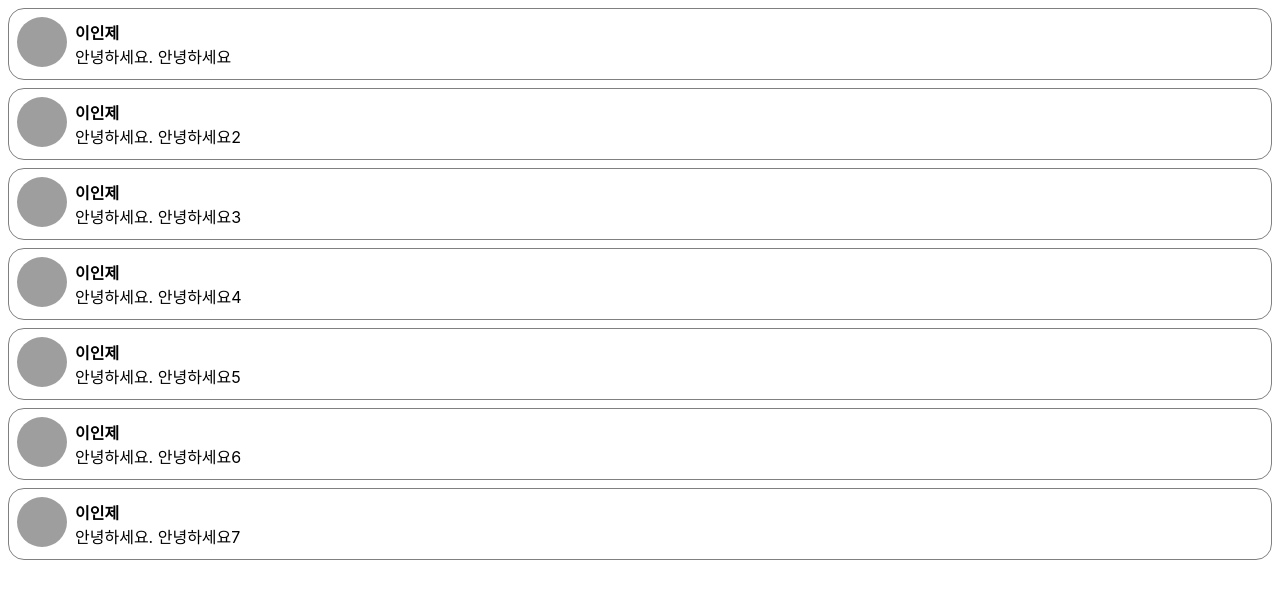
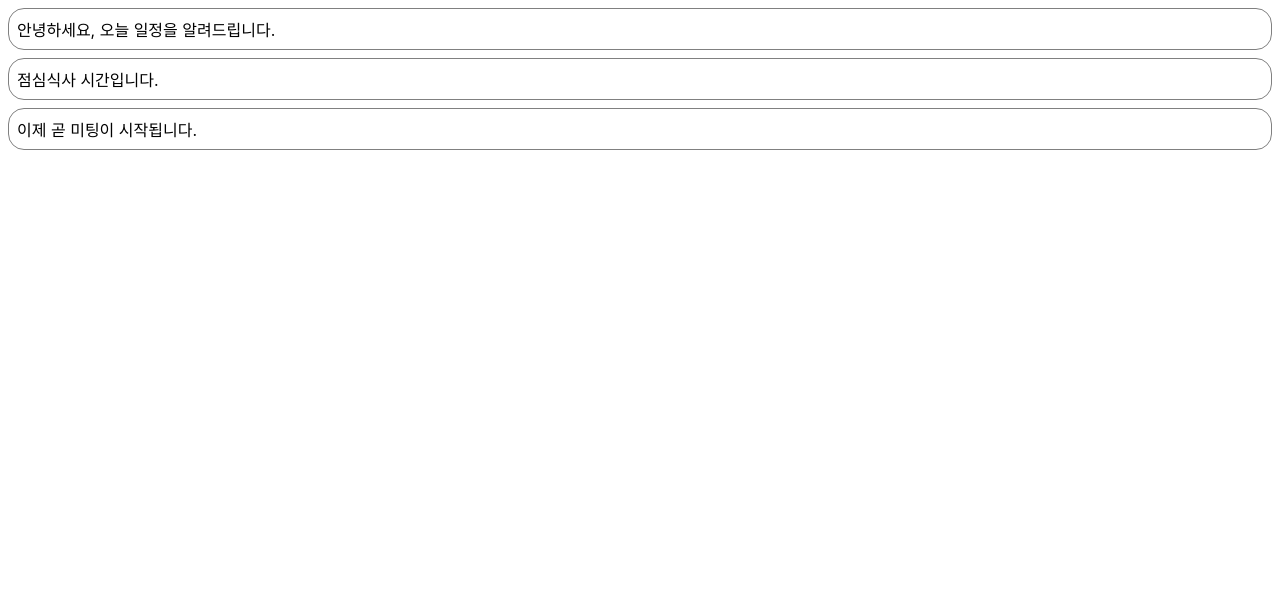
Before and after one commit to LSJTHON/my-app, a React (Create React App) app: page / in a window 1280 px wide. Shown: the top 598 px of the page. Built offline with nearby package versions, Linux system fonts and the light colour scheme; grey boxes are pictures that could not be loaded.

Commit message:
3초에 하나씩 알림

```diff
--- a/src/chapter_06/Notification.jsx
+++ b/src/chapter_06/Notification.jsx
@@ -30,4 +30,5 @@ class Notification extends React.Component {
     );
   }
 }
+
 export default Notification;
--- a/src/chapter_06/NotificationList.jsx
+++ b/src/chapter_06/NotificationList.jsx
@@ -1,10 +1,60 @@
 import React from "react";
 import Notification from "./Notification";
 
-const reserveNotifications = {
-
-};
+const reserveNotifications = [
+  {
+    message : "안녕하세요, 오늘 일정을 알려드립니다.",
+  },
+  {
+    message : "점심식사 시간입니다.",
+  },
+  {
+    message : "이제 곧 미팅이 시작됩니다.",
+  },
+];
 
 
 
 var timer;
+
+class NotificationList extends React.Component {
+  constructor(props) {
+    super(props);
+
+    this.state = {
+      notifications : [],
+    };
+  }
+
+  componentDidMount() {
+    const {notifications} = this.state;
+    timer = setInterval(() => {
+      if(notifications.length < reserveNotifications.length) {
+        const index = notifications.length;
+        notifications.push(reserveNotifications[index]);
+        this.setState({
+          notifications: notifications,
+        });
+      } else {
+        clearInterval(timer);
+      }
+    }, 1000);
+  }
+
+  componentWillUnmount() {
+    if(timer) {
+      clearInterval(timer);
+    }
+  }
+  render(){
+    return(
+      <div>
+        {this.state.notifications.map((notification) => {
+          return <Notification message={notification.message} />;
+        })}
+      </div>
+    );
+  }
+}
+
+export default NotificationList;
--- a/src/index.js
+++ b/src/index.js
@@ -8,12 +8,13 @@ import Library from './chapter_03/library';
 import Clock from './chapter_04/Clock';
 import Comment from './chapter_05/Comment';
 import CommentList from './chapter_05/CommentList';
+import NotificationList from './chapter_06/NotificationList';
 
 const root = ReactDOM.createRoot(document.getElementById('root'));
 setInterval(() => {
   root.render(
     <React.StrictMode>
-      <CommentList />
+      <NotificationList />
     </React.StrictMode>
   );
 },1000);
```
